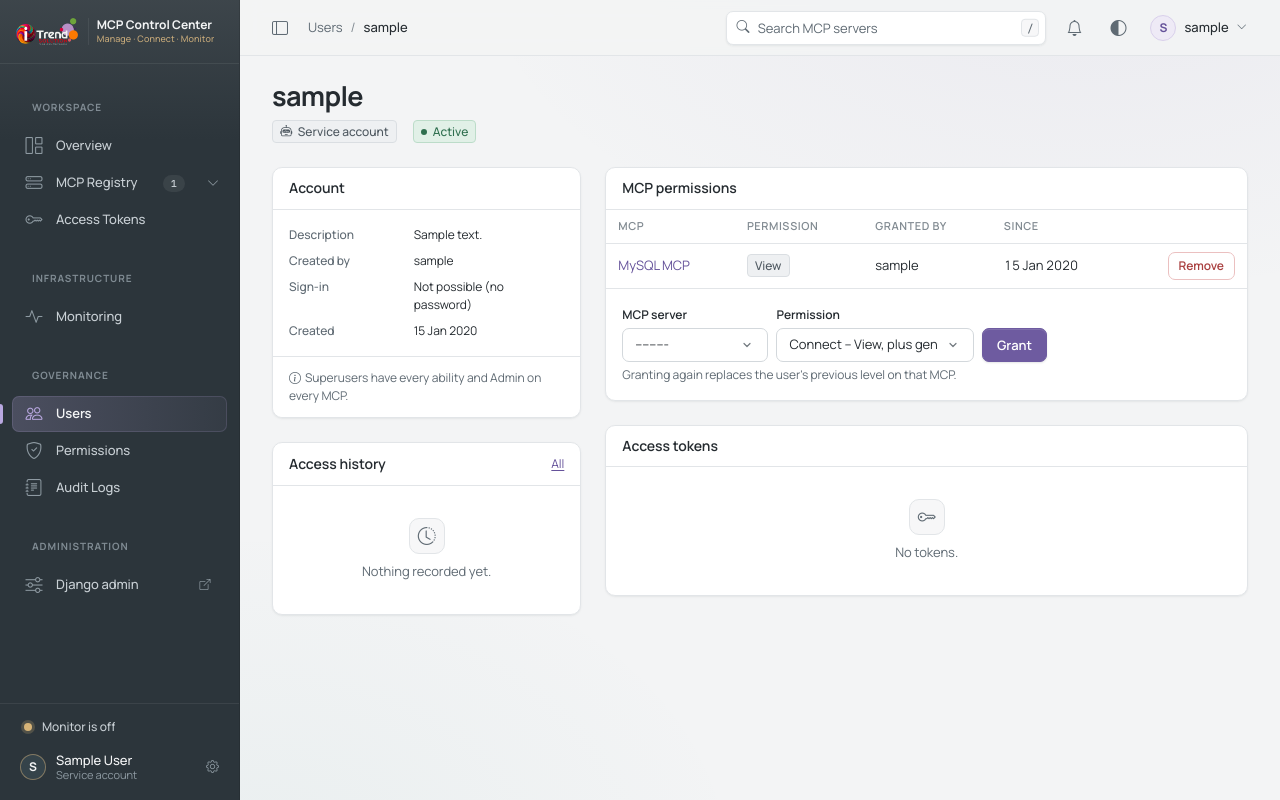
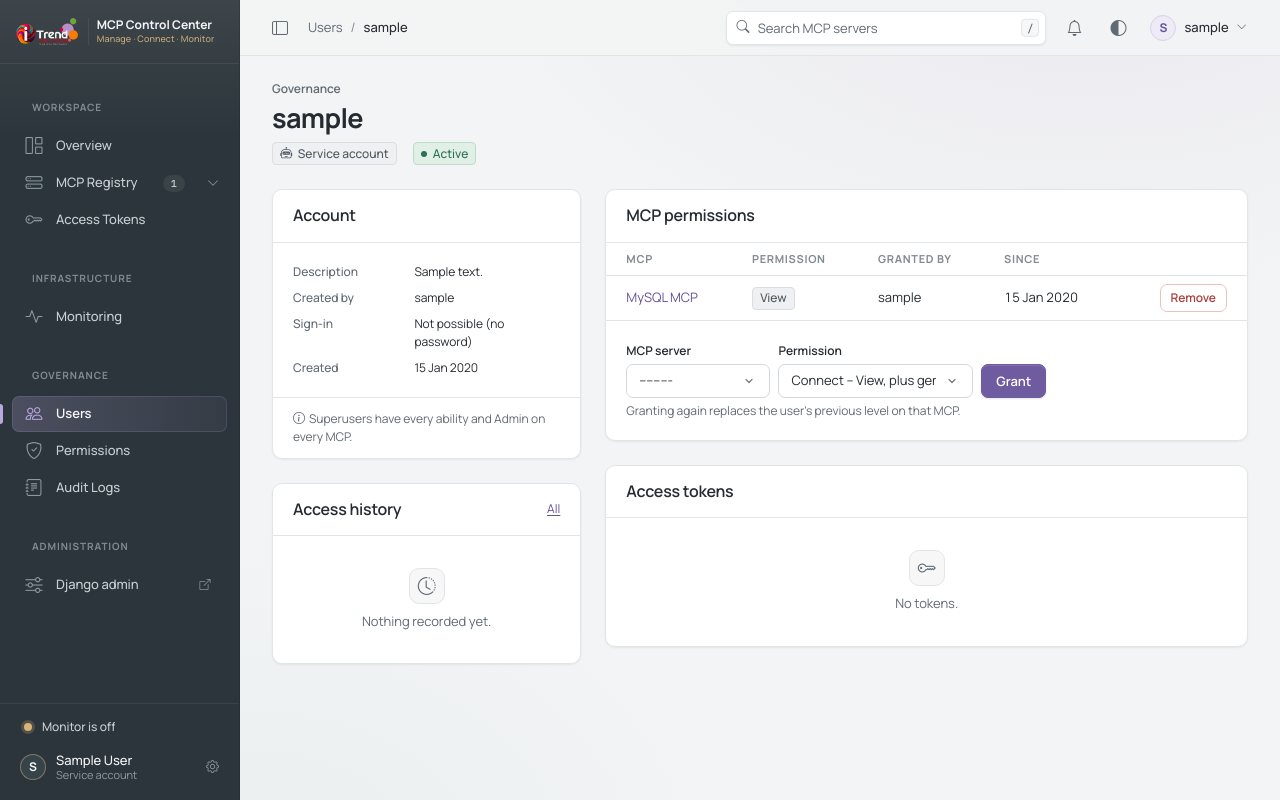
Before and after one commit to automationitrendsolution/Itrend_MCP, a Django app: page /users/1/ in a window 1280 px wide. Run offline with Django 4.2, Linux system fonts and the light colour scheme; a user stored in the database is signed in; data comes from the database, SQL or seed files in the repository; tables that the repository leaves empty hold one stand-in row (values such as "Sample post"); data that the repository does not hold is empty; parts of the project's set-up code (start-up, migrations or seed data) failed here and were passed over; some libraries are stand-ins or nearby versions.

Commit message:
Modern Graphite on the remaining pages; readable audit entries for new actions
- Every page header shows its sidebar group above the title.
- Audit Logs and Monitoring use the Overview's KPI strip.
- Cards share the Overview's panel style and quiet table headers.
- Audit log sentences and icons for token deleted, user added and
  ability switched on/off.

Co-Authored-By: Claude Opus 5.5 <noreply@anthropic.com>

```diff
--- a/frontend/context_processors.py
+++ b/frontend/context_processors.py
@@ -26,10 +26,19 @@ SECTIONS = [
 ]
 
 
+# Section → the sidebar group it sits in, shown above each page title.
+SECTION_GROUPS = {
+    "overview": "Workspace", "mcps": "Workspace", "tokens": "Workspace",
+    "monitoring": "Infrastructure",
+    "users": "Governance", "permissions": "Governance", "audit": "Governance",
+    "profile": "Account",
+}
+
+
 def _section(view_name: str) -> dict | None:
     for prefix, (key, label, url_name) in SECTIONS:
         if view_name.startswith(prefix):
-            return {"key": key, "label": label, "url": reverse(url_name)}
+            return {"key": key, "label": label, "url": reverse(url_name), "group": SECTION_GROUPS.get(key, "")}
     return None
 
 
--- a/frontend/static/css/app.css
+++ b/frontend/static/css/app.css
@@ -1466,3 +1466,33 @@ html[data-bs-theme="dark"] .mg-seg-btn.is-active { background: var(--pg-raised);
 .mg-ability-state { font-size: .6875rem; font-weight: 700; padding: 2px 9px; border-radius: 999px; background: var(--pg-neutral-soft); color: var(--pg-text-2); }
 .mg-ability-state.is-on { background: var(--pg-teal-soft); color: var(--pg-teal-text); }
 .mg-ability.htmx-request { opacity: .6; }
+
+/* ==========================================================================
+   25. Modern Graphite on every page: cards as panels, KPI strips of any length
+   ========================================================================== */
+.pg-page-heading .mg-eyebrow { margin-bottom: var(--pg-s1); }
+.mg-kpis[data-count="4"] { grid-template-columns: repeat(4, minmax(0, 1fr)); }
+.mg-kpis[data-count="5"] { grid-template-columns: repeat(5, minmax(0, 1fr)); }
+
+.app-card {
+  background: var(--pg-panel); border: 1px solid var(--pg-border);
+  border-radius: var(--pg-r); box-shadow: var(--pg-shadow-sm); overflow: hidden;
+}
+.app-card > .card-header {
+  padding: var(--pg-s4) var(--pg-s5); background: transparent; border-bottom: 1px solid var(--pg-border);
+  display: flex; align-items: center; gap: var(--pg-s3); flex-wrap: wrap;
+}
+.app-card > .card-body { padding: var(--pg-s5); }
+.app-card > .card-footer { padding: var(--pg-s3) var(--pg-s5); background: transparent; border-top: 1px solid var(--pg-border); }
+.pg-card-title { font-size: var(--pg-fs-section); font-weight: 600; letter-spacing: -.015em; }
+
+/* Tables inside panels: the Overview's quiet header row */
+.app-card .table > thead > tr > th, .app-table thead th {
+  font-size: .6875rem; font-weight: 700; letter-spacing: .06em; text-transform: uppercase;
+  color: var(--pg-text-3); background: transparent; border-bottom: 1px solid var(--pg-border);
+}
+.app-card .table > tbody > tr:hover > * { background: var(--pg-surface-2); }
+.app-card .table > :not(caption) > * > :first-child { padding-left: var(--pg-s5); }
+.app-card .table > :not(caption) > * > :last-child { padding-right: var(--pg-s5); }
+.app-card > .card-header { font-size: var(--pg-fs-section); font-weight: 600; letter-spacing: -.015em; }
+.app-card > .card-header .small, .app-card > .card-header small, .app-card > .card-header .btn { font-size: var(--pg-fs-small); letter-spacing: 0; }
--- a/frontend/templates/activity/partials/event.html
+++ b/frontend/templates/activity/partials/event.html
@@ -33,6 +33,11 @@
       {% elif entry.action == "mcp_connection" %}
         {% if entry.result == "success" %}used {% if hide_mcp %}this MCP{% else %}{% include "activity/partials/mcp_name.html" %}{% endif %}
         {% else %}was refused by {% if hide_mcp %}this MCP{% else %}{% include "activity/partials/mcp_name.html" %}{% endif %}: {{ m.reason|deny_reason }}{% endif %}
+      {% elif entry.action == "token_deleted" %}
+        deleted the token “{{ m.token_name }}”{% if m.owner and m.owner != entry.username %} of <strong>{{ m.owner }}</strong>{% endif %}{% if not hide_mcp %} on {% include "activity/partials/mcp_name.html" %}{% endif %}
+      {% elif entry.action == "user_created" %}added the user <strong>{{ m.target_user }}</strong>
+      {% elif entry.action == "capability_changed" %}
+        switched <strong>{{ m.capability|ability_label }}</strong> {% if m.enabled %}on{% else %}off{% endif %} for <strong>{{ m.target_user }}</strong>
       {% elif entry.action == "user_activated" %}activated <strong>{{ m.target_user }}</strong>
       {% elif entry.action == "user_deactivated" %}deactivated <strong>{{ m.target_user }}</strong>
       {% elif entry.action == "service_account_created" %}created the service account <strong>{{ m.target_user }}</strong>
--- a/frontend/templates/base.html
+++ b/frontend/templates/base.html
@@ -10,11 +10,11 @@
   <link rel="preload" href="{% static 'vendor/fonts/manrope-latin-wght-normal.woff2' %}" as="font" type="font/woff2" crossorigin>
   <link rel="stylesheet" href="{% static 'vendor/bootstrap/bootstrap.min.css' %}">
   <link rel="stylesheet" href="{% static 'vendor/bootstrap-icons/bootstrap-icons.min.css' %}">
-  <link rel="stylesheet" href="{% static 'css/tokens.css' %}?v=mg-5">
-  <link rel="stylesheet" href="{% static 'css/app.css' %}?v=mg-5">
+  <link rel="stylesheet" href="{% static 'css/tokens.css' %}?v=mg-6">
+  <link rel="stylesheet" href="{% static 'css/app.css' %}?v=mg-6">
   <script src="{% static 'vendor/htmx/htmx.min.js' %}" defer></script>
   <script src="{% static 'vendor/bootstrap/bootstrap.bundle.min.js' %}" defer></script>
-  <script src="{% static 'js/app.js' %}?v=mg-5" defer></script>
+  <script src="{% static 'js/app.js' %}?v=mg-6" defer></script>
 </head>
 {# hx-headers sends the CSRF token with every HTMX request. #}
 <body class="{% block body_class %}app-body{% endblock %}" hx-headers='{"X-CSRFToken": "{{ csrf_token }}"}'>
@@ -75,6 +75,7 @@
         {% block page_header %}
           <div class="pg-page-header">
             <div class="pg-page-heading">
+              {% if nav_section.group %}<div class="mg-eyebrow">{{ nav_section.group }}</div>{% endif %}
               <h1 class="pg-page-title">{% block page_title %}{% endblock %}</h1>
               <p class="pg-page-desc">{% block page_description %}{% endblock %}</p>
             </div>
--- a/frontend/templates/errors/layout.html
+++ b/frontend/templates/errors/layout.html
@@ -8,8 +8,8 @@
   <link rel="icon" type="image/png" sizes="32x32" href="{% static 'images/brand/favicon-32.png' %}">
   <link rel="apple-touch-icon" href="{% static 'images/brand/apple-touch-icon.png' %}">
   <link rel="stylesheet" href="{% static 'vendor/bootstrap/bootstrap.min.css' %}">
-  <link rel="stylesheet" href="{% static 'css/tokens.css' %}?v=mg-5">
-  <link rel="stylesheet" href="{% static 'css/app.css' %}?v=mg-5">
+  <link rel="stylesheet" href="{% static 'css/tokens.css' %}?v=mg-6">
+  <link rel="stylesheet" href="{% static 'css/app.css' %}?v=mg-6">
 </head>
 {# Error pages must not rely on request context or the database: the 500 page is rendered without either. #}
 <body class="auth-body">
--- a/frontend/templatetags/mcp_tags.py
+++ b/frontend/templatetags/mcp_tags.py
@@ -78,7 +78,18 @@ EVENT_STYLES = {
     "user_activated": ("bi-person-check", "green"),
     "user_deactivated": ("bi-person-slash", "amber"),
     "service_account_created": ("bi-robot", "purple"),
+    "token_deleted": ("bi-trash", "amber"),
+    "user_created": ("bi-person-plus", "purple"),
+    "capability_changed": ("bi-toggles", "purple"),
 }
+
+
+@register.filter
+def ability_label(code: str) -> str:
+    """manage_users -> "Manage users" (the name shown on the user page)."""
+    from backend.permissions import CAPABILITIES
+
+    return next((label for key, label, _ in CAPABILITIES if key == code), str(code).replace("_", " "))
 
 DENY_REASONS = {
     "unknown_token": "the token is not recognised",
```
Also changed, not shown: frontend/templates/activity/list.html (+18 -6 lines), frontend/templates/monitoring/partials/overview_live.html (+22 -7 lines).
